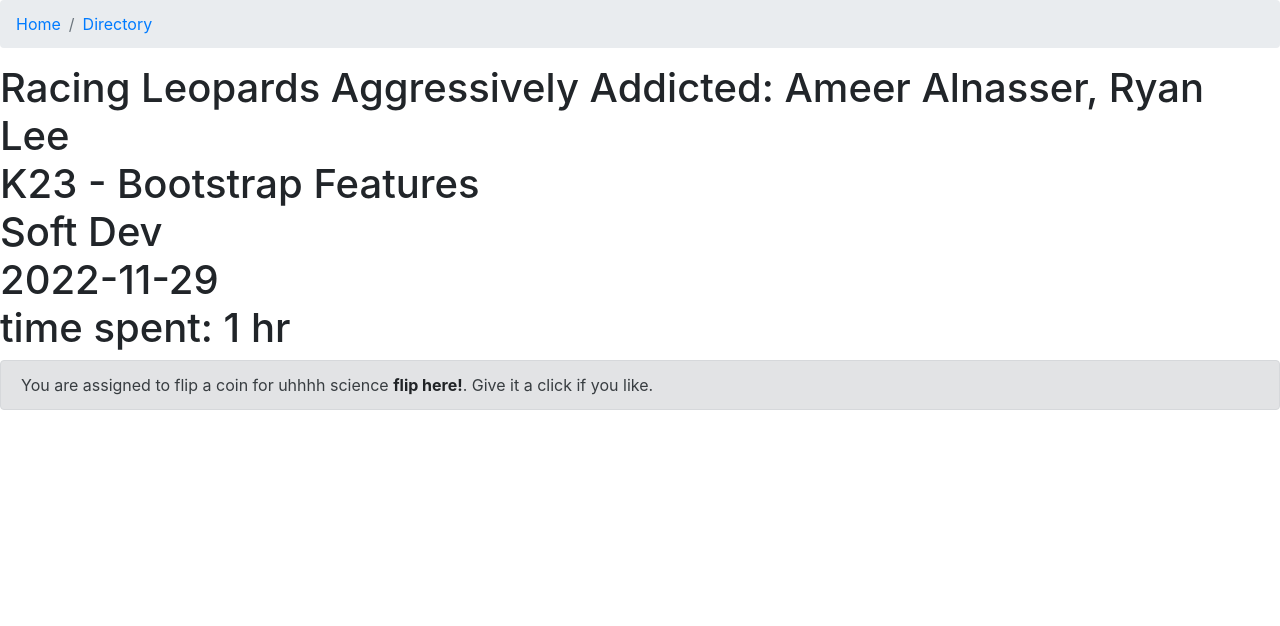
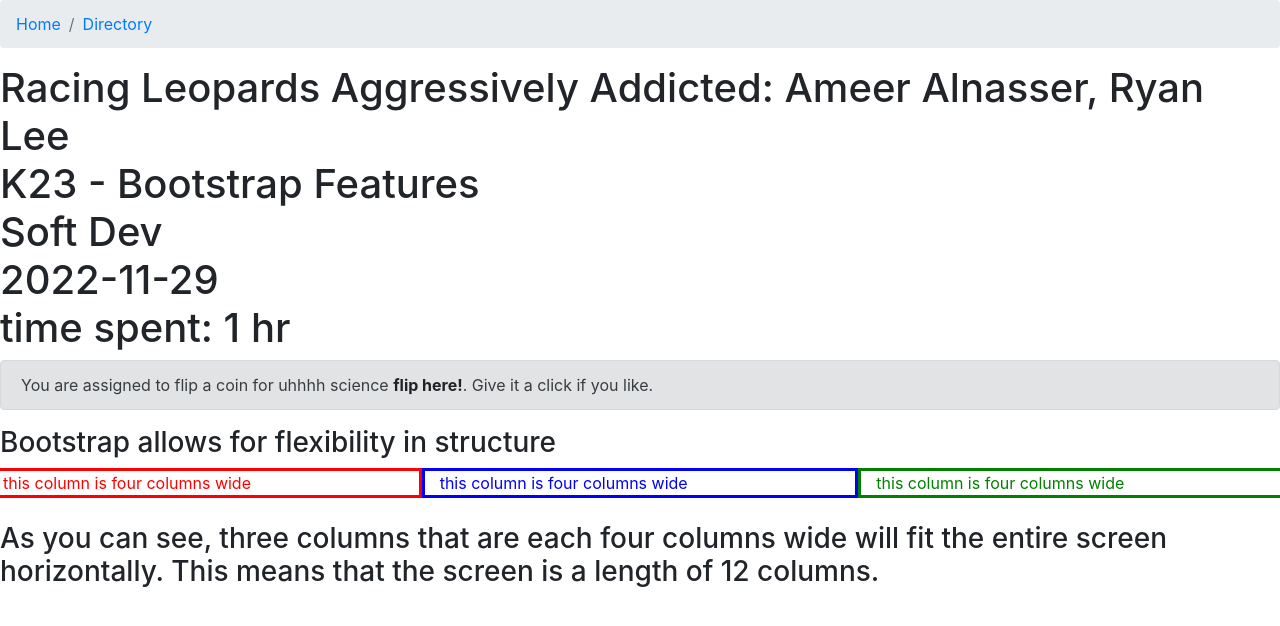
Before and after one commit to AmeerA0506/SoftDevAA, a plain HTML site: page 23_bt_RLAA_alnasserA-leeR/index.html in a window 1280 px wide. Drawn offline with nearby package versions, Linux system fonts and the light colour scheme.

Commit message:
Update index.html

```diff
--- a/23_bt_RLAA_alnasserA-leeR/index.html
+++ b/23_bt_RLAA_alnasserA-leeR/index.html
@@ -37,11 +37,17 @@ time spent: 1 hr
   You are assigned to flip a coin for uhhhh science <a href="https://flipsimu.com/" class="alert-link">flip here!</a>. Give it a click if you like.
 </div>
 
-<!---
-Breadcrumb done
-alert done
-dismiss didnt know
-dropdown button
-columns
-forms?
--->
+<h3>Bootstrap allows for flexibility in structure</h3>
+<div class="row" >
+  <div class="col-4" style="border-style: solid; color: red">
+    this column is four columns wide
+  </div>
+  <div class="col-4"style="border-style: solid; color: blue">
+    this column is four columns wide
+  </div>
+  <div class="col-4"style="border-style: solid; color: green">
+    this column is four columns wide
+  </div>
+</div>
+<br>
+<h3>As you can see, three columns that are each four columns wide will fit the entire screen horizontally. This means that the screen is a length of 12 columns.</h3>
```
